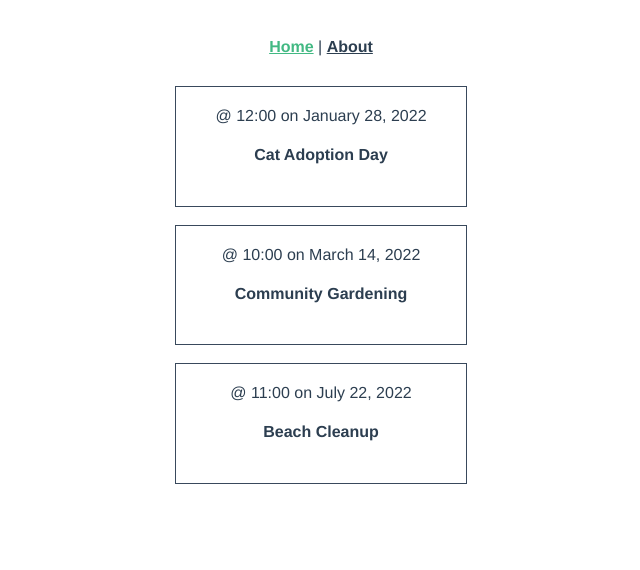
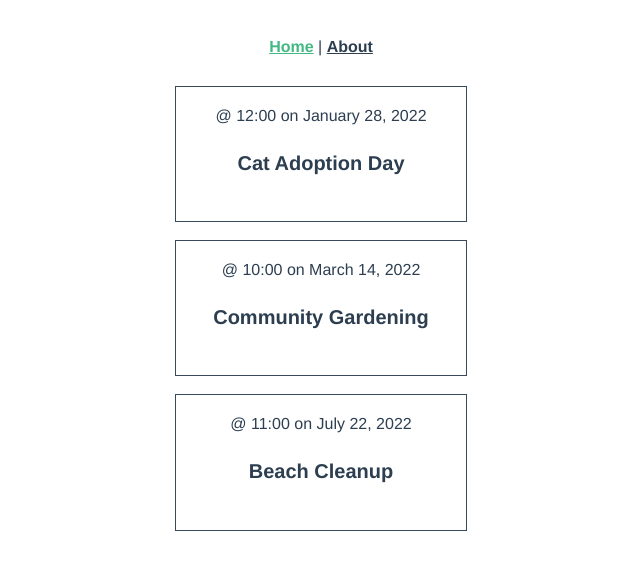
Before and after one commit to MPiotrowska/vue-real-project, a Vue app: page / in a window 1280 px wide. Shown: the top 570 px of the page, without its empty margins (319-959 px from the left). Built offline with nearby package versions, Linux system fonts and the light colour scheme.

Commit message:
add global style

```diff
--- a/src/App.vue
+++ b/src/App.vue
@@ -16,17 +16,17 @@
   text-align: center;
   color: #2c3e50;
 }
-
 #nav {
   padding: 30px;
 }
-
 #nav a {
   font-weight: bold;
   color: #2c3e50;
 }
-
 #nav a.router-link-exact-active {
   color: #42b983;
 }
+h4 {
+  font-size: 20px;
+}
 </style>
```
Lines whose indentation alone changed are shown as unchanged.
